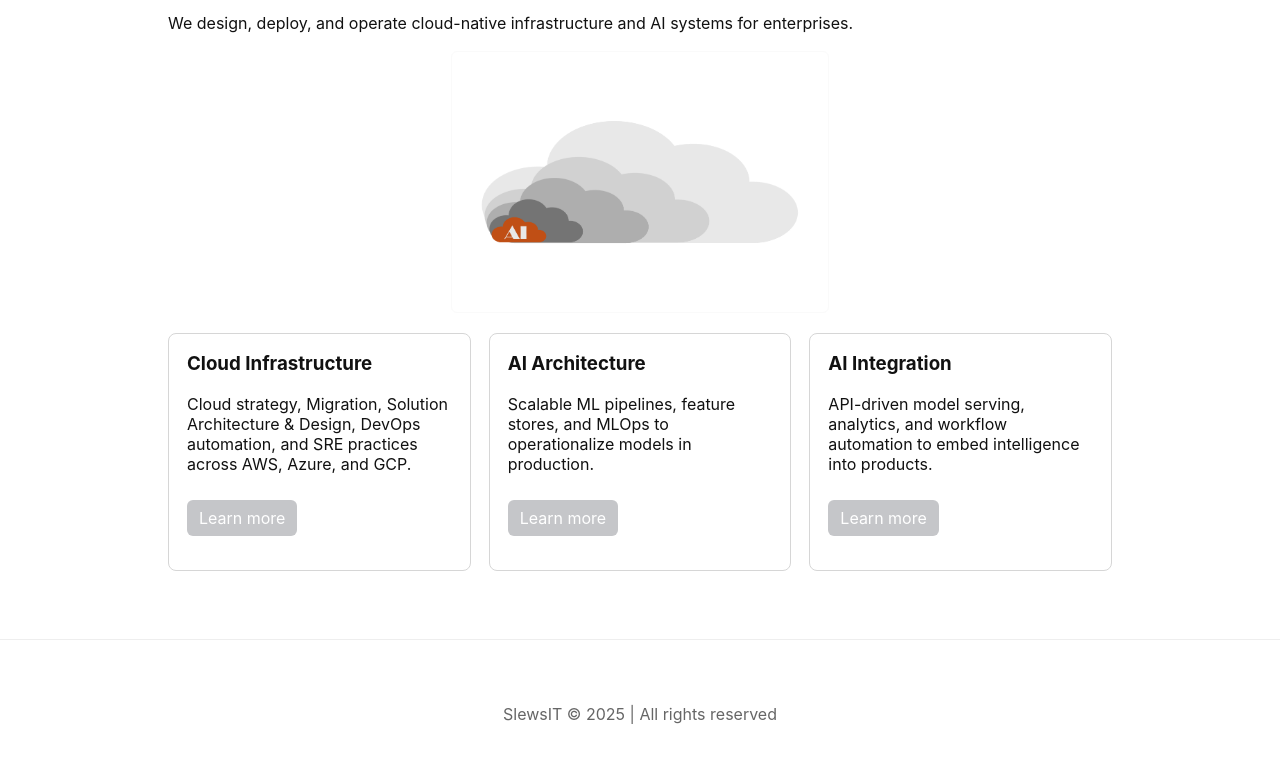
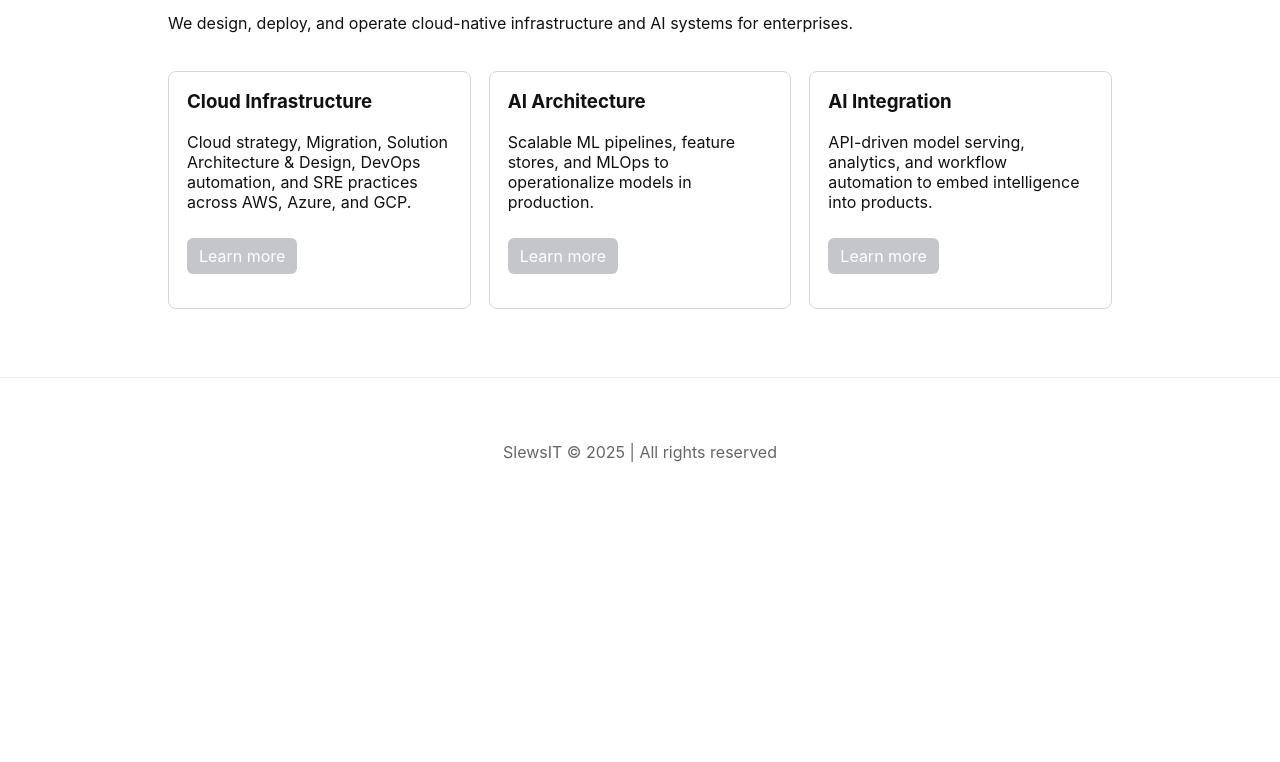
Before and after one commit to raveensepuri/slewsit, a plain HTML site: page index.html in a window 1280 px wide. Shown: the part 170-932 px from the top of the page. After the commit the page ends 800 px from the top, so only its background shows below. Drawn offline with Linux system fonts and the light colour scheme.

Commit message:
reverting image

```diff
--- a/index.html
+++ b/index.html
@@ -34,10 +34,6 @@
     <section class="hero">
       <h2>Scaling Intelligence in the Cloud</h2>
       <p>We design, deploy, and operate cloud-native infrastructure and AI systems for enterprises.</p>
-    </section>
-
-    <section class="diagram2">
-      <img src="images/Scaling_Intelligently.png" alt="Scaling Intelligently diagram">
     </section>
 
     <section class="cards">
```
